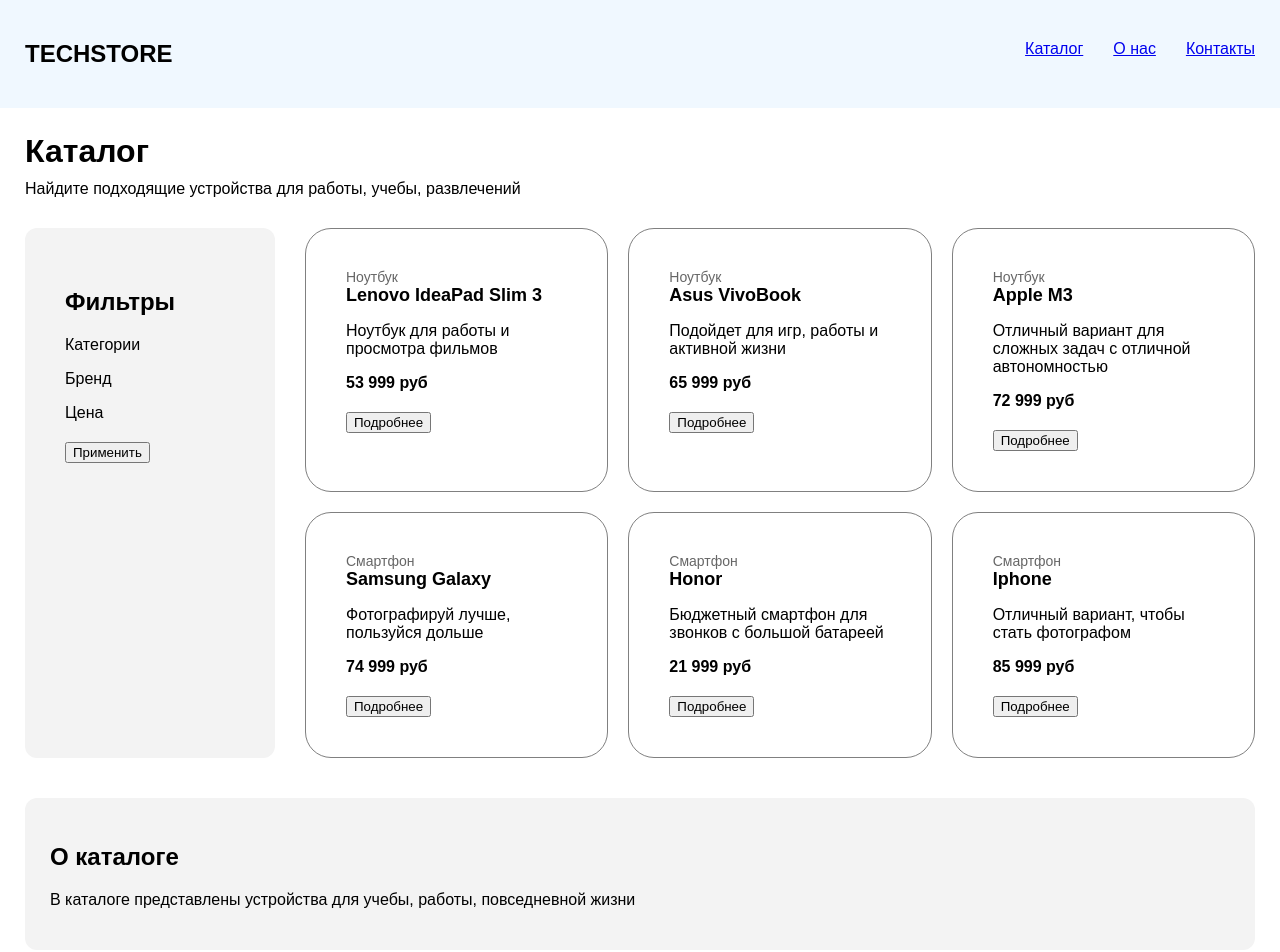
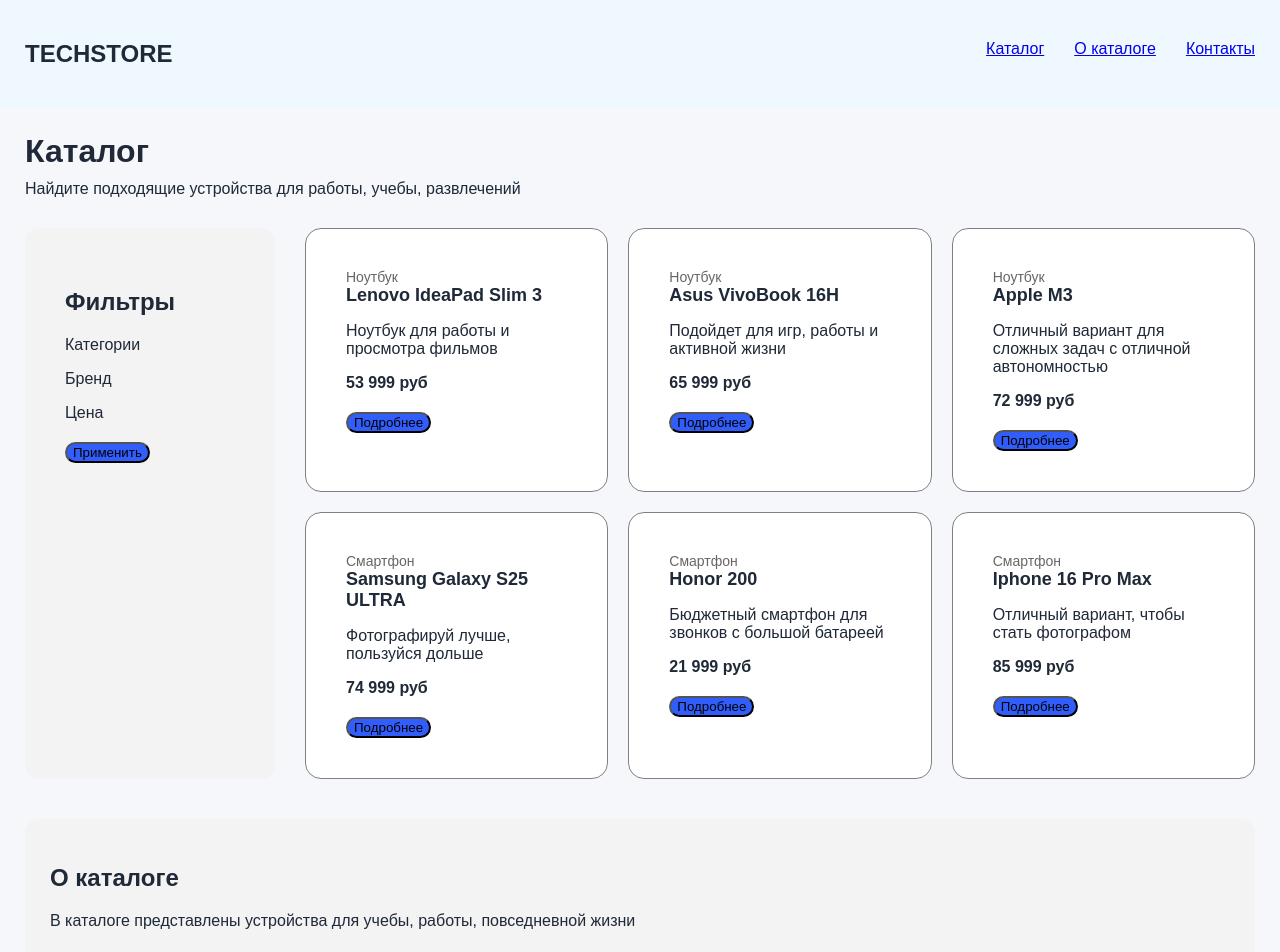
Before and after one commit to Gifent/epbo-01-25, a website: page seminar2_work/index.html in a window 1280 px wide. Shown: the top 952 px of the page. Drawn offline with Linux system fonts and the light colour scheme.

Commit message:
feat: Гиперссылки, цвета

```diff
--- a/seminar2_work/index.html
+++ b/seminar2_work/index.html
@@ -10,14 +10,14 @@
                 TECHSTORE
             </div>
             <nav class="display-group">
-                <a href="#">Каталог</a>
-                <a href="#">О нас</a>
-                <a href="#">Контакты</a>
+                <a href="#catalog">Каталог</a>
+                <a href="#catalog-info">О каталоге</a>
+                <a href="#info">Контакты</a>
             </nav>
         </header>
         <main>
 
-            <section class="catalog-intro">
+            <section class="catalog-intro" id="catalog">
                 <h1>Каталог</h1>
                 <p>Найдите подходящие устройства для работы, учебы, развлечений</p>
             </section>
@@ -41,7 +41,7 @@
                     </article>
                     <article class="product-card">
                         <span>Ноутбук</span>
-                        <h3>Asus VivoBook</h3>
+                        <h3>Asus VivoBook 16H</h3>
                         <p>Подойдет для игр, работы и активной жизни</p>
                         <strong>65 999 руб</strong>
                         <button>Подробнее</button>
@@ -55,21 +55,21 @@
                     </article>
                     <article class="product-card">
                         <span>Смартфон</span>
-                        <h3>Samsung Galaxy</h3>
+                        <h3>Samsung Galaxy S25 ULTRA</h3>
                         <p>Фотографируй лучше, пользуйся дольше</p>
                         <strong>74 999 руб</strong>
                         <button>Подробнее</button>
                     </article>
                     <article class="product-card">
                         <span>Смартфон</span>
-                        <h3>Honor</h3>
+                        <h3>Honor 200</h3>
                         <p>Бюджетный смартфон для звонков с большой батареей</p>
                         <strong>21 999 руб</strong>
                         <button>Подробнее</button>
                     </article>
                     <article class="product-card">
                         <span>Смартфон</span>
-                        <h3>Iphone</h3>
+                        <h3>Iphone 16 Pro Max</h3>
                         <p>Отличный вариант, чтобы стать фотографом</p>
                         <strong>85 999 руб</strong>
                         <button>Подробнее</button>
@@ -77,13 +77,13 @@
                 </section>
             </section>
 
-            <section class="catalog-info">
+            <section class="catalog-info" id="catalog-info">
                 <h2>О каталоге</h2>
                 <p>В каталоге представлены устройства для учебы, работы, повседневной жизни</p>
             </section>
         </main>
 
-        <footer>
+        <footer id="info">
             <p>© 2026 TECHSTORE</p>
         </footer>
 
--- a/seminar2_work/scss/_components.scss
+++ b/seminar2_work/scss/_components.scss
@@ -8,6 +8,7 @@
 }
 
 header {
+    color: $color-text;
     display: flex;
     justify-content: space-between;
     background-color: aliceblue;
@@ -20,42 +21,52 @@
 }
 
 .header-logo {
+    color: $color-text;
     font-size: 24px;
     font-weight: 700;
 }
 
 .product-card {
+    color: $color-text;
     padding: $padding-small;
     border: 1px solid gray;
     border-radius: $borber-middle;
     background-color: white;
 
     button {
+        background-color: $color-button;
+        border-radius: $borber-middle;
         @include button-base;
     }
 
     h3 {
+        color: $color-text;
         margin: 0;
         font-size: 18px;
     }
 
     span {
+        color: $color-text;
         font-size: 14px;
         color:#666666;
     }
 }
 
 .filters {
+    color: $color-text;
     padding: $padding-small;
     background-color: #f3f3f3;
     border-radius: $border-small;
 
     button {
+        background-color: $color-button;
+        border-radius: $borber-middle;
         @include button-base;
     }
 }
 
 footer {
+    color: $color-text;
     margin-top: 40px;
     padding: $padding-big;
 
@@ -64,6 +75,7 @@
 }
 
 .catalog-info {
+    color: $color-text;
     margin-top: 40px;
     padding: $padding-big;
     background-color: #f3f3f3;
@@ -71,6 +83,7 @@
 }
 
 .catalog-intro {
+    color: $color-text;
     margin-bottom: 30px;
 
     h1 {
--- a/seminar2_work/scss/_layout.scss
+++ b/seminar2_work/scss/_layout.scss
@@ -1,6 +1,7 @@
 @use "variables" as *;
 
 main {
+    background-color: $color-background;
     padding: $padding-big;
 }
 
@@ -11,6 +12,7 @@
 }
 
 .products {
+    color: $color-text;
     display: grid;
     grid-template-columns: repeat(3, 1fr);
     gap: $gap-small;
--- a/seminar2_work/scss/_variables.scss
+++ b/seminar2_work/scss/_variables.scss
@@ -1,9 +1,11 @@
 @use "sass:math";
-$color-text: black;
+$color-text: #1f2937;
+$color-background: #f5f7fb;
 $color-border: gray;
+$color-button: #315efb;
 
-$border-small: 12px;
-$borber-middle: 26px;
+$border-small: 14px;
+$borber-middle: 16px;
 
 $gap-small: 20px;
 $gap-middle: 30px;
```
Also changed, not shown: seminar2_work/css/style.css, 2 other files.
